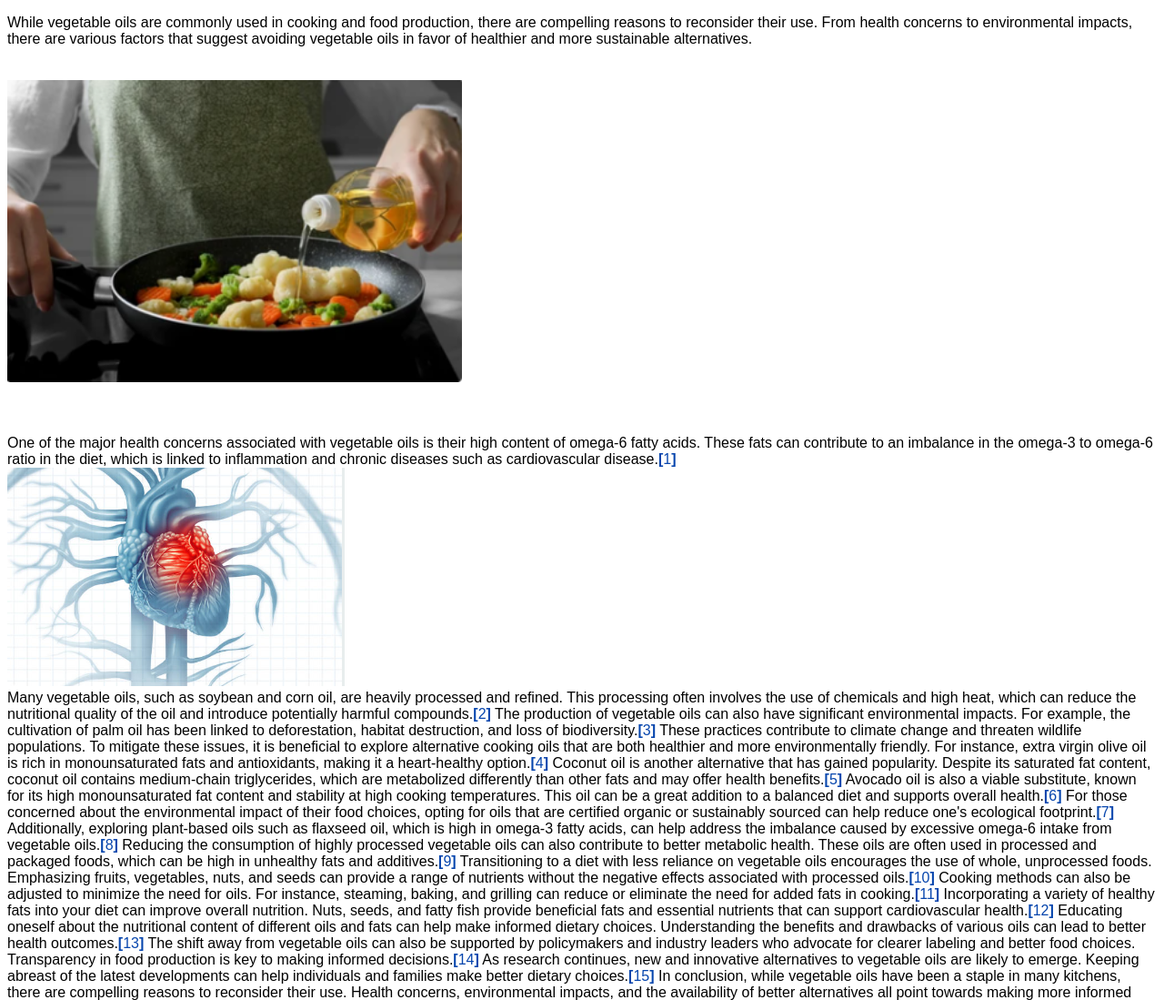
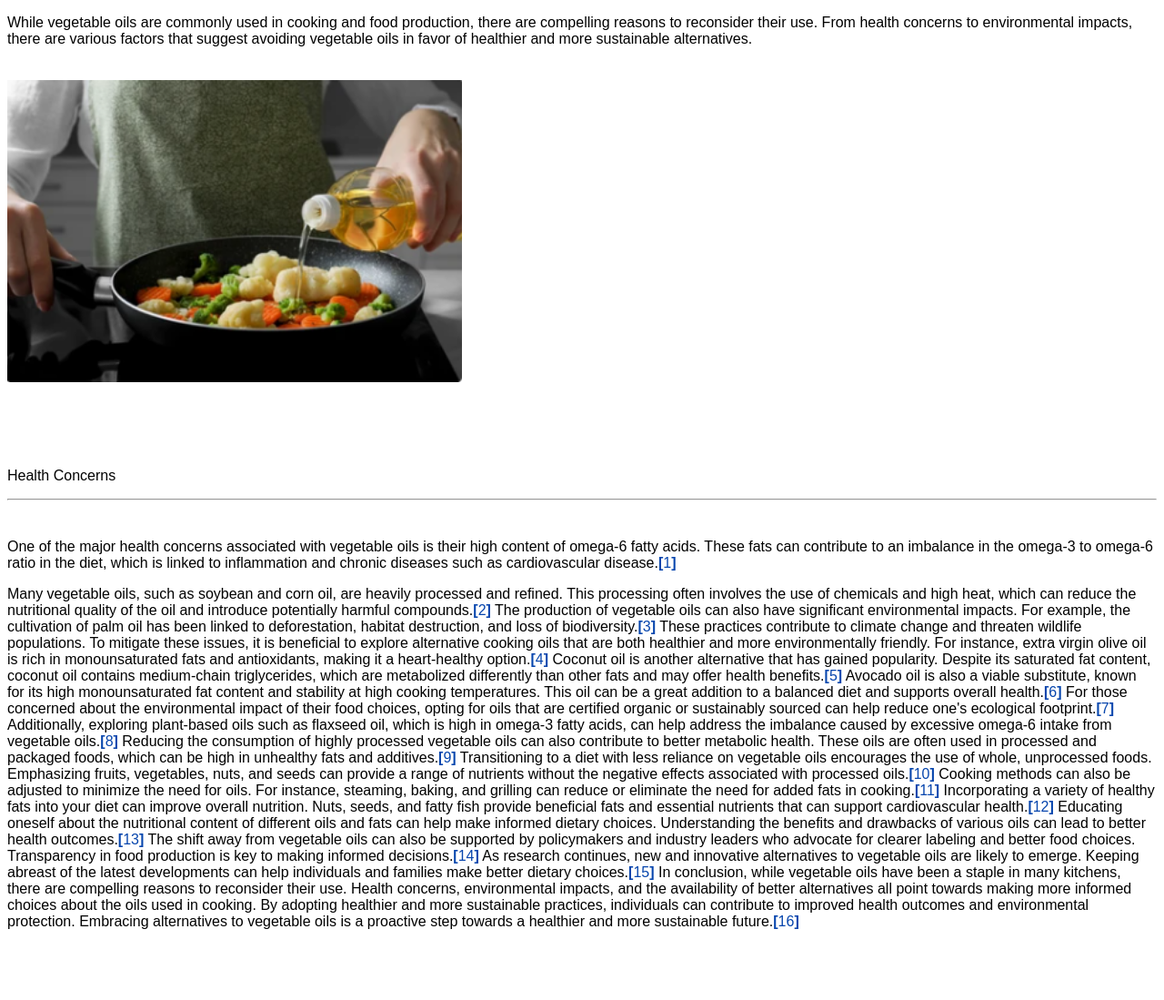
Before and after one commit to Aqilmk/lezzat, a plain HTML site: page articles/VegetableOilArticle.html in a window 1280 px wide. Shown: the top 1099 px of the page at 91% size. After the commit the page ends 1038 px from the top, so only its background shows below. Drawn offline with Linux system fonts and the light colour scheme.

Commit message:
Update VegetableOilArticle.html
beyter

```diff
--- a/articles/VegetableOilArticle.html
+++ b/articles/VegetableOilArticle.html
@@ -51,16 +51,19 @@
             top:0;
             left:50%;
         }
+        .roman{
+            font-family:"Times New Roman", Times, serif;
+        }
     </style>
 </head>
 <body>
     <centr>
     <p>
         While vegetable oils are commonly used in cooking and food production, there are compelling reasons to reconsider their use. From health concerns to environmental impacts, there are various factors that suggest avoiding vegetable oils in favor of healthier and more sustainable alternatives.<br/><br/><br/>
-        <img src="../images/vgtboil.png" width="500px"><br/><br/><br/><br/>
+        <img src="../images/vgtboil.png" width="500px"><br/><br/><br/><br/><br/><br/>Health Concerns<hr/><br/>
+        <p>One of the major health concerns associated with vegetable oils is their high content of omega-6 fatty acids. These fats can contribute to an imbalance in the omega-3 to omega-6 ratio in the diet, which is linked to inflammation and chronic diseases such as cardiovascular disease.<ref no="1" data-ref="Brown A (2010). The Health Impact of Vegetable Oils: A Review. Journal of Nutrition, 45(3), 123–135.">1</ref><br/></p>
 
 
-        One of the major health concerns associated with vegetable oils is their high content of omega-6 fatty acids. These fats can contribute to an imbalance in the omega-3 to omega-6 ratio in the diet, which is linked to inflammation and chronic diseases such as cardiovascular disease.<ref no="1" data-ref="Brown A (2010). The Health Impact of Vegetable Oils: A Review. Journal of Nutrition, 45(3), 123–135.">1</ref><br/><img src="../images/hrtdes.png"><br/>
         Many vegetable oils, such as soybean and corn oil, are heavily processed and refined. This processing often involves the use of chemicals and high heat, which can reduce the nutritional quality of the oil and introduce potentially harmful compounds.<ref no="2" data-ref="Smith J (2015). The Effects of Processing on Vegetable Oil Quality. Food Chemistry, 183, 138–145.">2</ref>
         The production of vegetable oils can also have significant environmental impacts. For example, the cultivation of palm oil has been linked to deforestation, habitat destruction, and loss of biodiversity.<ref no="3" data-ref="Green M (2018). Environmental Impacts of Vegetable Oil Production. Environmental Science & Policy, 50, 20–32.">3</ref> These practices contribute to climate change and threaten wildlife populations.
         To mitigate these issues, it is beneficial to explore alternative cooking oils that are both healthier and more environmentally friendly. For instance, extra virgin olive oil is rich in monounsaturated fats and antioxidants, making it a heart-healthy option.<ref no="4" data-ref="Johnson R (2017). Nutritional Aspects of Olive Oil. Nutrition Reviews, 75(4), 299–310.">4</ref>
```
